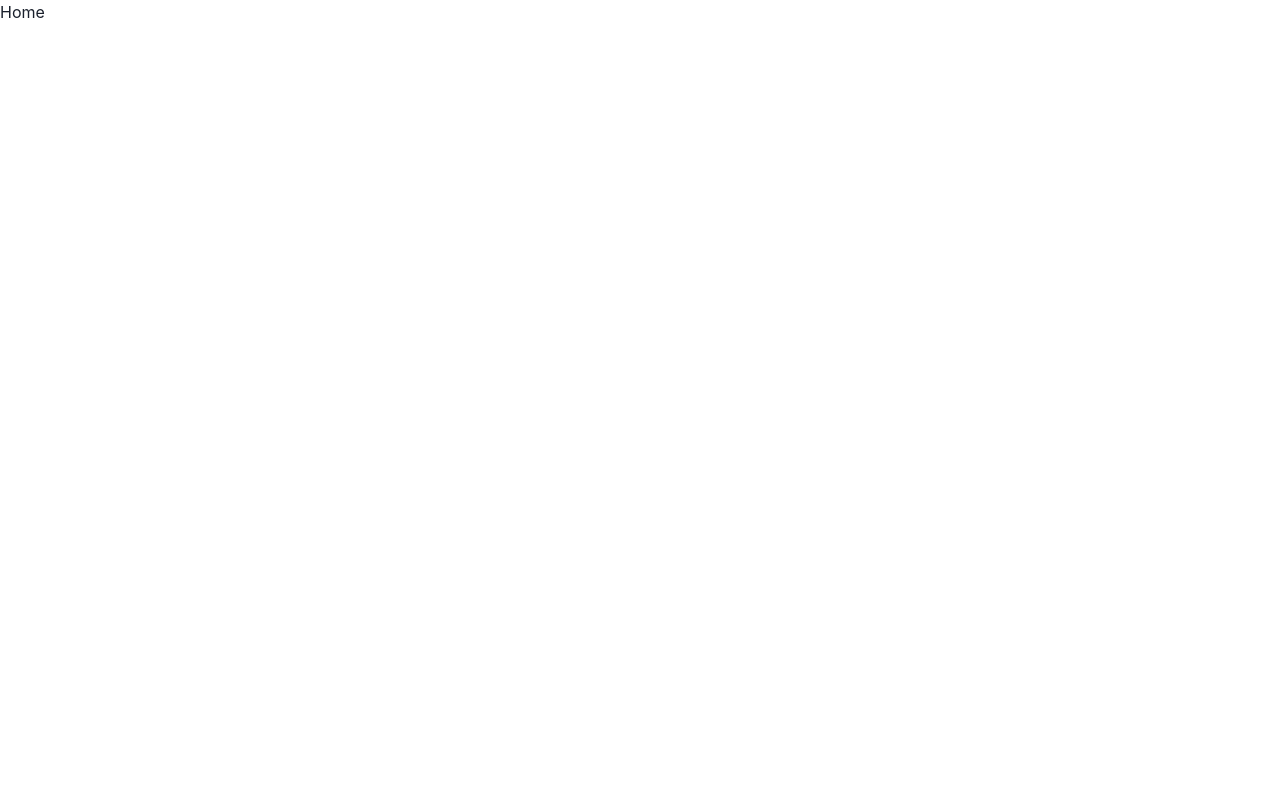
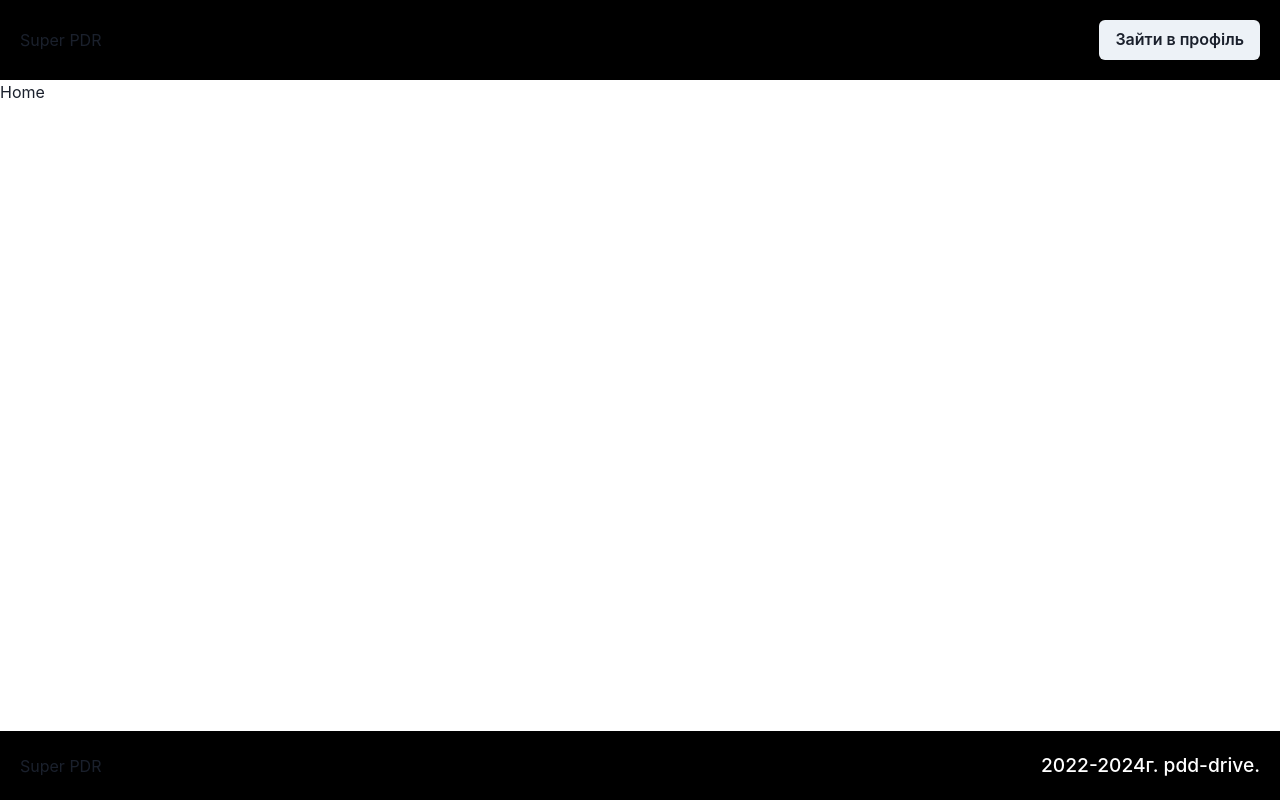
Before and after one commit to mykhailo-rozheliuk/PDR_Page, a React (Vite) app: page / in a window 1280 px wide. Built offline with nearby package versions, Linux system fonts and the light colour scheme.

Commit message:
chore: create Footer and Header

```diff
--- a/package.json
+++ b/package.json
@@ -1,5 +1,5 @@
 {
-  "name": "pdr-page",
+  "name": "traffic_rules_frontend",
   "private": true,
   "version": "0.0.0",
   "type": "module",
@@ -17,6 +17,7 @@
     "@chakra-ui/theme": "^3.3.1",
     "@emotion/react": "^11.11.4",
     "@emotion/styled": "^11.11.0",
+    "classnames": "^2.5.1",
     "framer-motion": "^11.0.12",
     "lodash": "^4.17.21",
     "react": "^18.2.0",
@@ -33,7 +34,6 @@
     "@typescript-eslint/eslint-plugin": "^7.1.1",
     "@typescript-eslint/parser": "^7.1.1",
     "@vitejs/plugin-react": "^4.2.1",
-    "@vitejs/plugin-react-swc": "^3.6.0",
     "eslint": "^8.57.0",
     "eslint-config-prettier": "^9.1.0",
     "eslint-plugin-jsx-a11y": "^6.8.0",
--- /dev/null
+++ b/src/declaration.d.ts
@@ -0,0 +1 @@
+declare module '*.scss';
--- /dev/null
+++ b/src/shared/ui/Footer/Footer.tsx
@@ -0,0 +1,19 @@
+import { Container } from '@chakra-ui/react';
+
+import cn from 'classnames';
+
+import styles from './footer.module.scss';
+
+export const Footer: React.FC = () => {
+  return (
+    <div className={styles.footer}>
+      <Container className={styles.footer__container}>
+        <div className={cn(styles.footer__title, styles.home_title)}>
+          Super <span>PDR</span>
+        </div>
+
+        <div className={styles.footer__text}>2022-2024г. pdd-drive.</div>
+      </Container>
+    </div>
+  );
+};
--- /dev/null
+++ b/src/shared/ui/Footer/footer.module.scss
@@ -0,0 +1,19 @@
+.footer {
+  background: #000;
+
+  &__container {
+    max-width: 1640px !important;
+
+    display: flex;
+    align-items: center;
+    justify-content: space-between;
+
+    padding: 20px !important;
+  }
+
+  &__text {
+    color: #ffff;
+    font-weight: 500;
+    font-size: 1.2rem;
+  }
+}
--- /dev/null
+++ b/src/shared/ui/Footer/index.ts
@@ -0,0 +1 @@
+export { Footer } from './Footer';
--- /dev/null
+++ b/src/shared/ui/Header/Header.tsx
@@ -0,0 +1,19 @@
+import { Button, Container } from '@chakra-ui/react';
+
+import cn from 'classnames';
+
+import styles from './header.module.scss';
+
+export const Header: React.FC = () => {
+  return (
+    <div className={styles.header}>
+      <Container className={styles.header__container}>
+        <div className={cn(styles.header__title, styles.home_title)}>
+          Super <span>PDR</span>
+        </div>
+
+        <Button className={styles.button}>Зайти в профіль</Button>
+      </Container>
+    </div>
+  );
+};
--- /dev/null
+++ b/src/shared/ui/Header/header.module.scss
@@ -0,0 +1,13 @@
+.header {
+  background: #000;
+
+  &__container {
+    max-width: 1640px !important;
+
+    display: flex;
+    align-items: center;
+    justify-content: space-between;
+
+    padding: 20px !important;
+  }
+}
--- /dev/null
+++ b/src/shared/ui/Header/index.ts
@@ -0,0 +1 @@
+export { Header } from './Header';
--- a/src/shared/ui/Layout/Layout.tsx
+++ b/src/shared/ui/Layout/Layout.tsx
@@ -1,11 +1,17 @@
+import { Container } from '@chakra-ui/react';
+
 import { Outlet } from 'react-router-dom';
 
-import { Container } from '@chakra-ui/react';
+import { Header, Footer } from 'shared/ui';
 
 import styles from './layout.module.scss';
 
 export const Layout: React.FC = () => (
   <Container className={styles.layout}>
-    <Outlet />
+    <Header />
+    <Container className={styles.layout__page}>
+      <Outlet />
+    </Container>
+    <Footer />
   </Container>
 );
--- a/src/shared/ui/index.ts
+++ b/src/shared/ui/index.ts
@@ -1 +1,3 @@
 export { Layout } from './Layout';
+export { Header } from './Header';
+export { Footer } from './Footer';
```
Also changed, not shown: .eslintrc.cjs, vitest.config.ts (renamed from src/vitest.config.ts), 1 other file (tests, documents, lock files or other folders).
